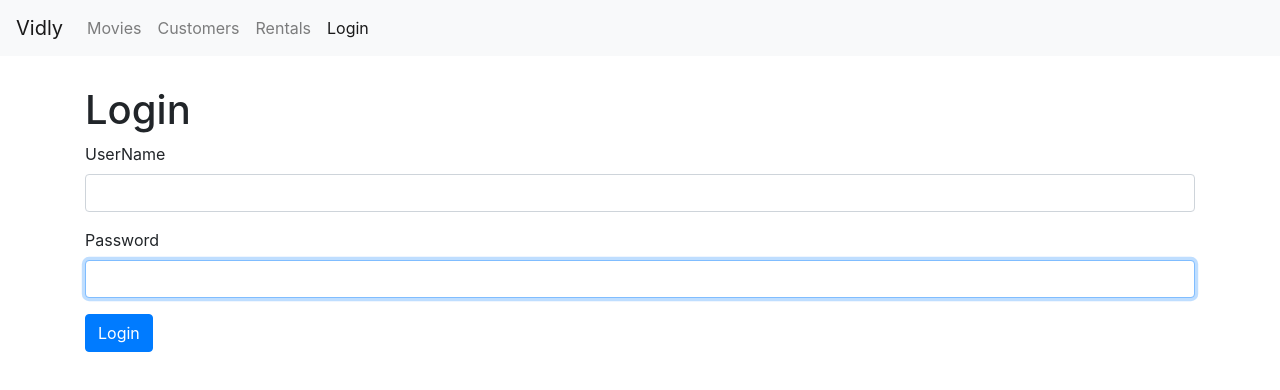
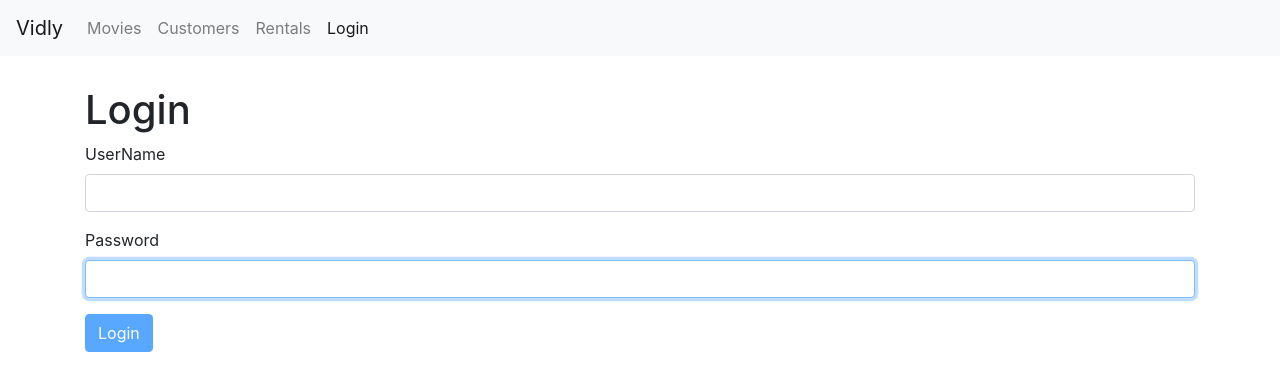
Before and after one commit to dexterchan/ReactjsTutorial, a React (Create React App) app in the folder vidly/: page /login in a window 1280 px wide. Shown: the top 390 px of the page. Built offline with nearby package versions, Linux system fonts and the light colour scheme.

Commit message:
login form done

```diff
--- a/vidly/src/components/common/input.jsx
+++ b/vidly/src/components/common/input.jsx
@@ -1,7 +1,7 @@
 import React from "react";
 
 const Input = props => {
-  const { label, name, type, onChange, value, error } = props;
+  const { label, name, value, error, type, onChange } = props;
 
   return (
     <div className="form-group">
--- a/vidly/src/components/loginForm.jsx
+++ b/vidly/src/components/loginForm.jsx
@@ -68,21 +68,23 @@ class LoginForm extends Component {
           <Input
             label={"UserName"}
             name={"username"}
+            value={username}
+            error={errors.username}
             type={"text"}
             onChange={this.handleChange}
-            value={username}
-            error={errors.username}
           />
           <Input
             label={"Password"}
             name={"password"}
+            value={password}
+            error={errors.password}
             type={"password"}
             onChange={this.handleChange}
-            value={password}
-            error={errors.password}
           />
 
-          <button className="btn btn-primary">Login</button>
+          <button disabled={this.validate()} className="btn btn-primary">
+            Login
+          </button>
         </form>
       </div>
     );
```
